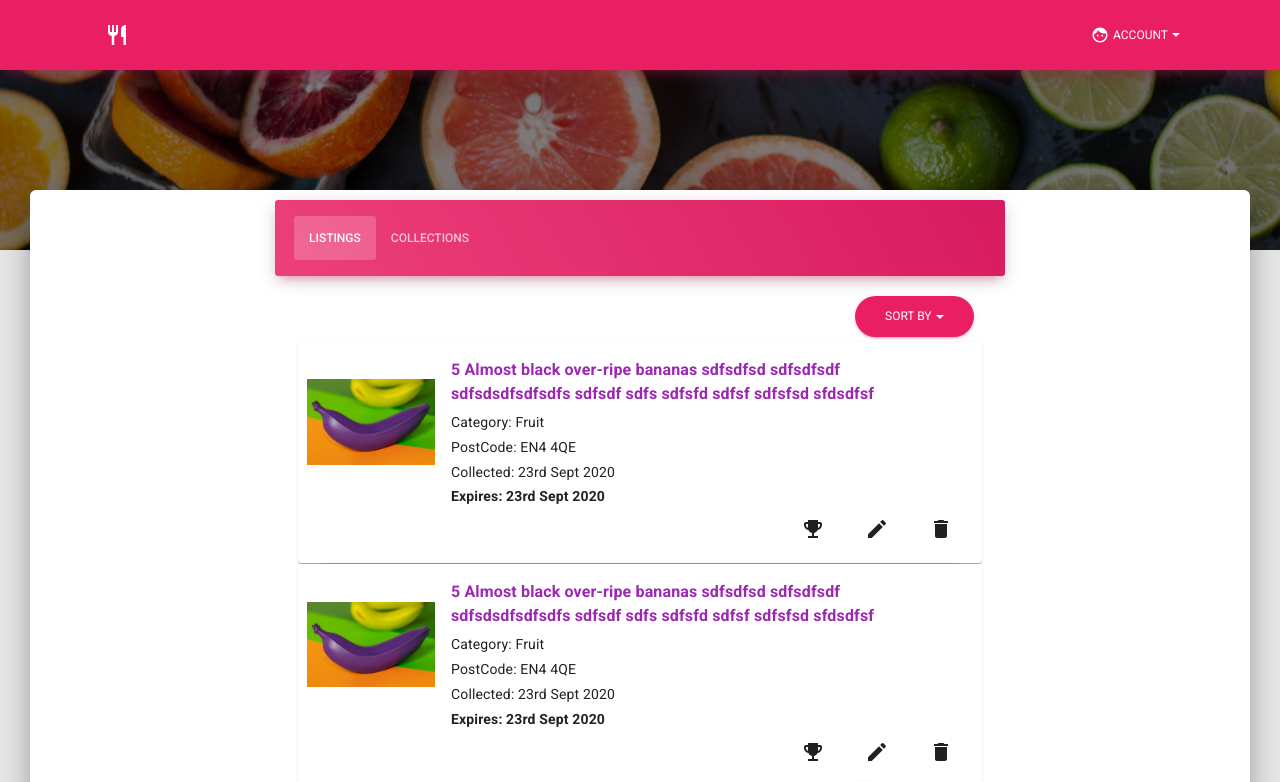
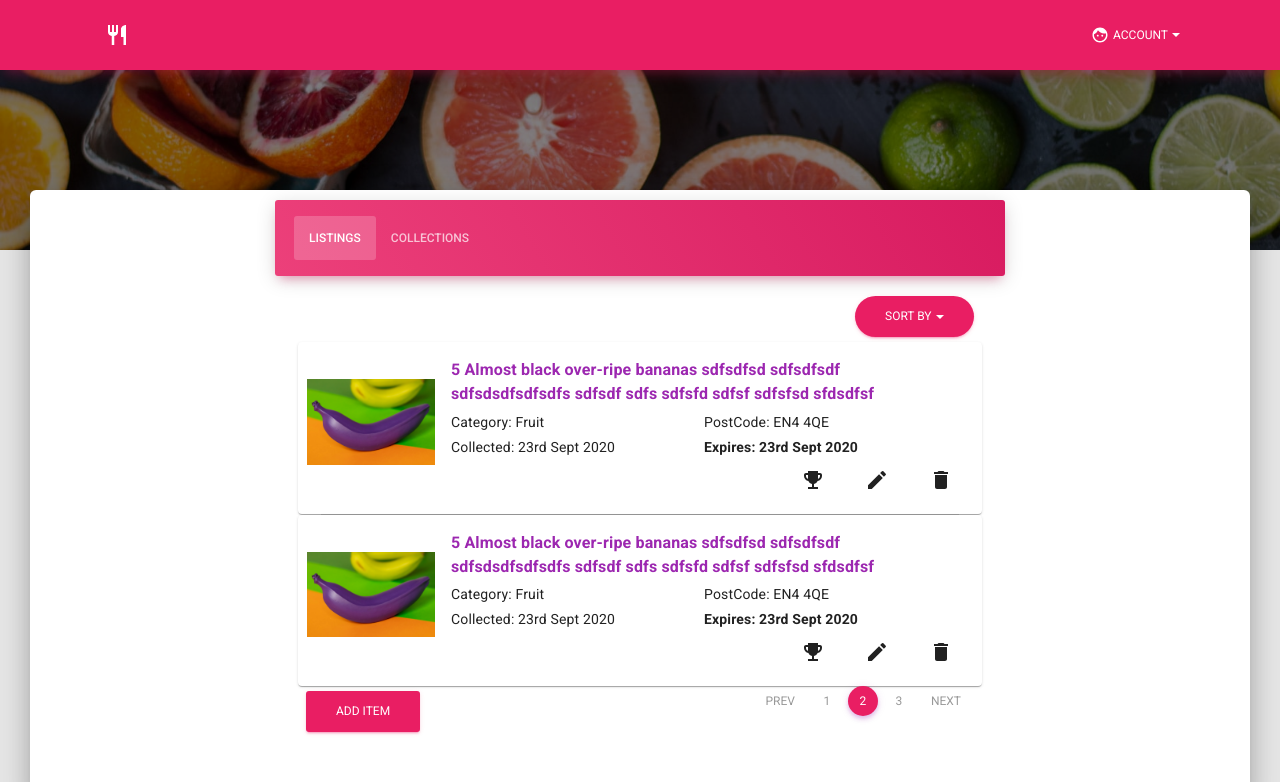
Before and after one commit to Souper-Heroes/souper-app-frontend, a React (Create React App) app: page /mylistings in a window 1280 px wide. Shown: the top 782 px of the page. Built offline with nearby package versions, Linux system fonts and the light colour scheme.

Commit message:
Fix resizing issues

```diff
--- a/src/components/layout/MyItemListing.js
+++ b/src/components/layout/MyItemListing.js
@@ -1,3 +1,8 @@
+/* eslint-disable jsx-a11y/anchor-is-valid */
+/* eslint-disable import/no-unresolved */
+/* eslint-disable global-require */
+/* eslint-disable jsx-quotes */
+/* eslint-disable react/jsx-filename-extension */
 import React from 'react';
 // @material-ui/core components
 import { makeStyles } from '@material-ui/core/styles';
@@ -96,21 +101,49 @@ export default function MyItemListing() {
                       </strong>
                     </Typography>
                   </a>
-                  <Typography variant='body2' color='textPrimary' gutterBottom>
+                  <GridContainer align='left' item xs={12} container>
+                    <GridItem xs={12} sm={6} md={6} lg={6}>
+                      <Typography
+                        variant='body2'
+                        color='textPrimary'
+                        gutterBottom
+                      >
                         Category: Fruit
                       </Typography>
-                  <Typography variant='body2' color='textPrimary' gutterBottom>
+                    </GridItem>
+                    <GridItem xs={12} sm={6} md={6} lg={6}>
+                      <Typography
+                        variant='body2'
+                        color='textPrimary'
+                        gutterBottom
+                      >
                         PostCode: EN4 4QE
                       </Typography>
-                  <Typography variant='body2' color='textPrimary' gutterBottom>
+                    </GridItem>
+                  </GridContainer>
+                  <GridContainer align='left' item xs={12} container>
+                    <GridItem xs={12} sm={6} md={6} lg={6}>
+                      <Typography
+                        variant='body2'
+                        color='textPrimary'
+                        gutterBottom
+                      >
                         Collected: 23rd Sept 2020
                       </Typography>
-                  <Typography variant='body2' color='textPrimary' gutterBottom>
+                    </GridItem>
+                    <GridItem xs={12} sm={6} md={6} lg={6}>
+                      <Typography
+                        variant='body2'
+                        color='textPrimary'
+                        gutterBottom
+                      >
                         <strong>Expires: 23rd Sept 2020</strong>
                       </Typography>
                     </GridItem>
+                  </GridContainer>
                 </GridItem>
-              <GridItem align='right' xs>
+              </GridItem>
+              <GridItem align='right'>
                 <Button>
                   <EmojiEvent />
                 </Button>
```
Lines whose indentation alone changed are shown as unchanged.
